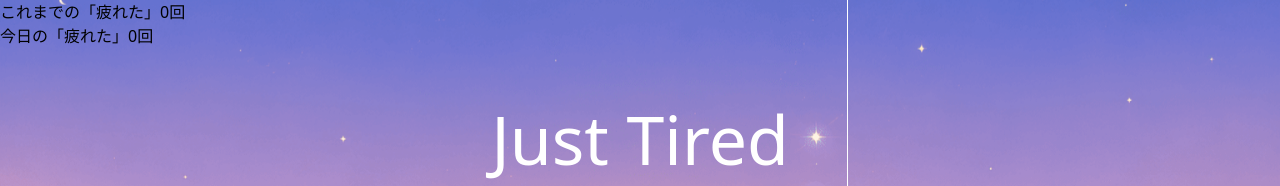
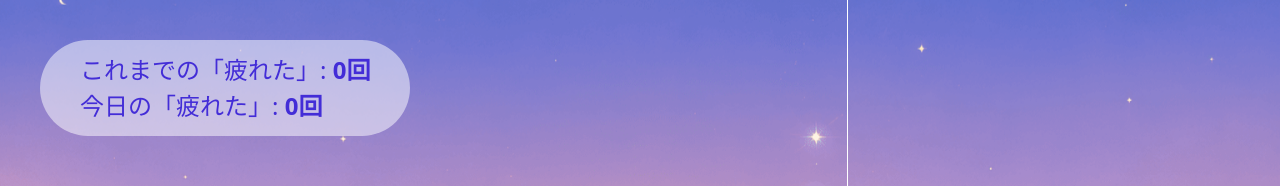
Before and after one commit to karuchip/JustTired, a Next.js app: page / in a window 1280 px wide. Shown: the top 186 px of the page. Built offline with nearby package versions, Linux system fonts and the light colour scheme; no server answers; the database is empty.

Commit message:
fix: POSTリクエストのレスポンスが返ってこないエラーを解消

```diff
--- a/app/api/tired/route.ts
+++ b/app/api/tired/route.ts
@@ -62,6 +62,8 @@
     VALUES (${text}, ${anonymousId})
     `;
 
+    return Response.json({ok: true});
+
   } catch (error) {
     console.error(error);
     return Response.json(
--- a/app/page.tsx
+++ b/app/page.tsx
@@ -207,9 +207,9 @@
 
       <div className="relative z-100">
 
-        <div>
-          <p>これまでの「疲れた」{totalCount}回</p>
-          <p>今日の「疲れた」{dailyCount}回</p>
+        <div className="m-10 bg-white/50 py-3 px-10 w-fit text-indigo-700 rounded-full md:text-[24px]">
+          <p>これまでの「疲れた」: <span className="font-bold">{totalCount}回</span></p>
+          <p>今日の「疲れた」: <span className="font-bold">{dailyCount}回</span></p>
         </div>
         <div className="mt-10">
           <h1 className="text-[#ffffff] text-[32px] md:text-[68px] w-fit mx-auto">Just Tired</h1>
```
